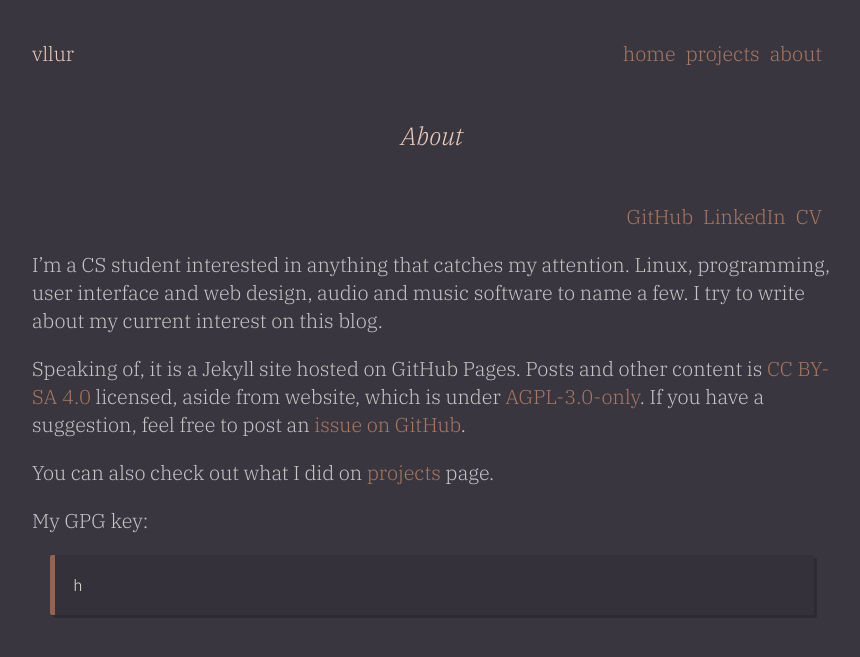
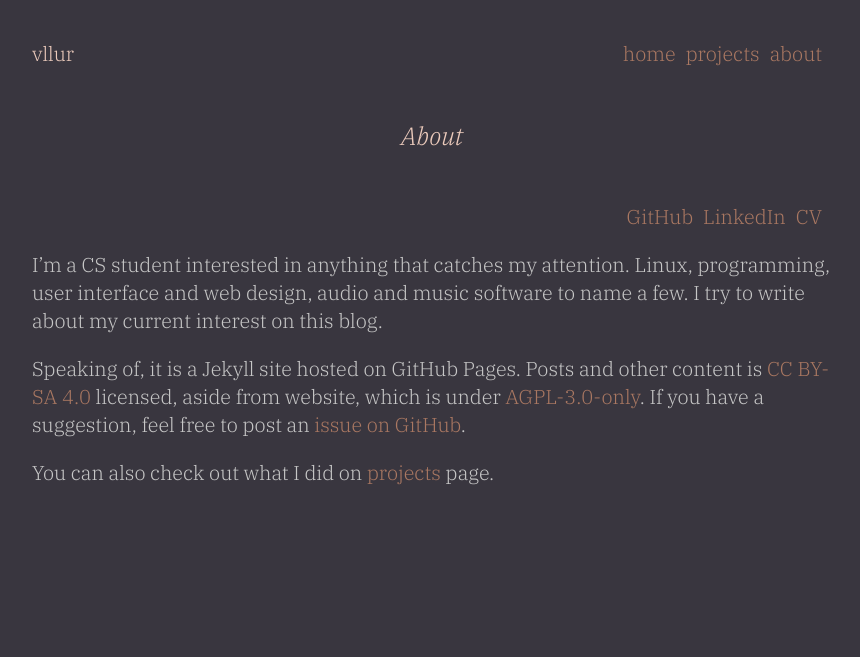
Before and after one commit to vllur/blog, a Jekyll site: the page built from content/about.md, in a window 1280 px wide. Shown: the top 657 px of the page, without its empty margins (208-1068 px from the left). Built offline with Jekyll 4.4.1, drawn with Linux system fonts in a browser that asks for light colours.

Commit message:
Edited about.md

````diff
--- a/content/about.md
+++ b/content/about.md
@@ -15,9 +15,3 @@ I'm a CS student interested in anything that catches my attention. Linux, progra
 Speaking of, it is a Jekyll site hosted on GitHub Pages. Posts and other content is [CC BY-SA 4.0](https://creativecommons.org/licenses/by-sa/4.0/) licensed, aside from website, which is under [AGPL-3.0-only](https://www.gnu.org/licenses/agpl-3.0-standalone.html).  If you have a suggestion, feel free to post an [issue on GitHub](https://github.com/vllur/vllur.github.io/issues).
 
 You can also check out what I did on [projects]({{- '/projects'  | relative_url -}}) page.
-
-My GPG key:
-
-```
-h
-```
````
